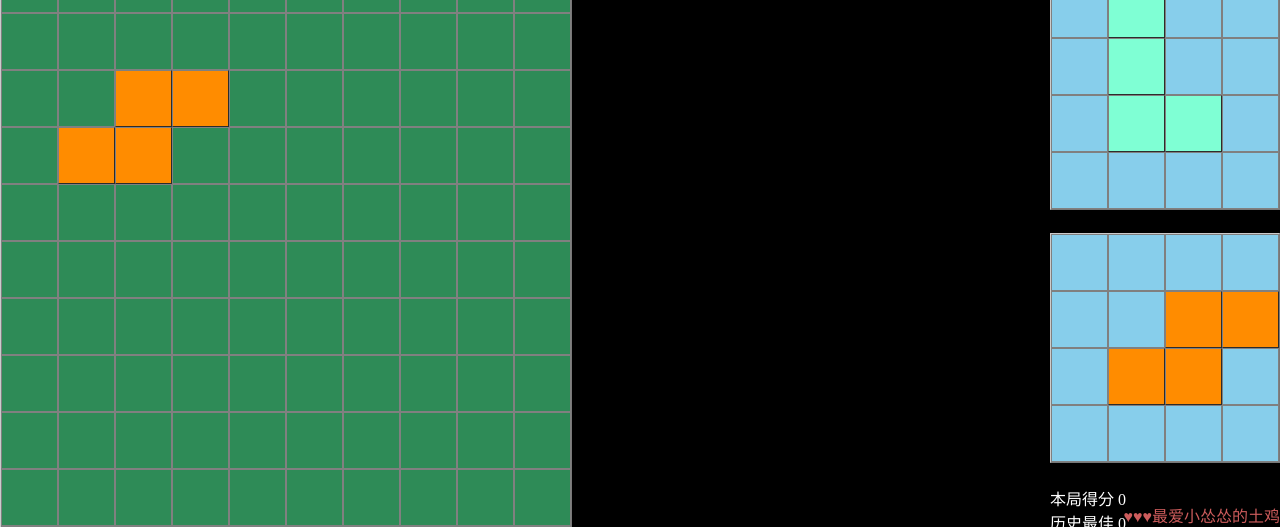
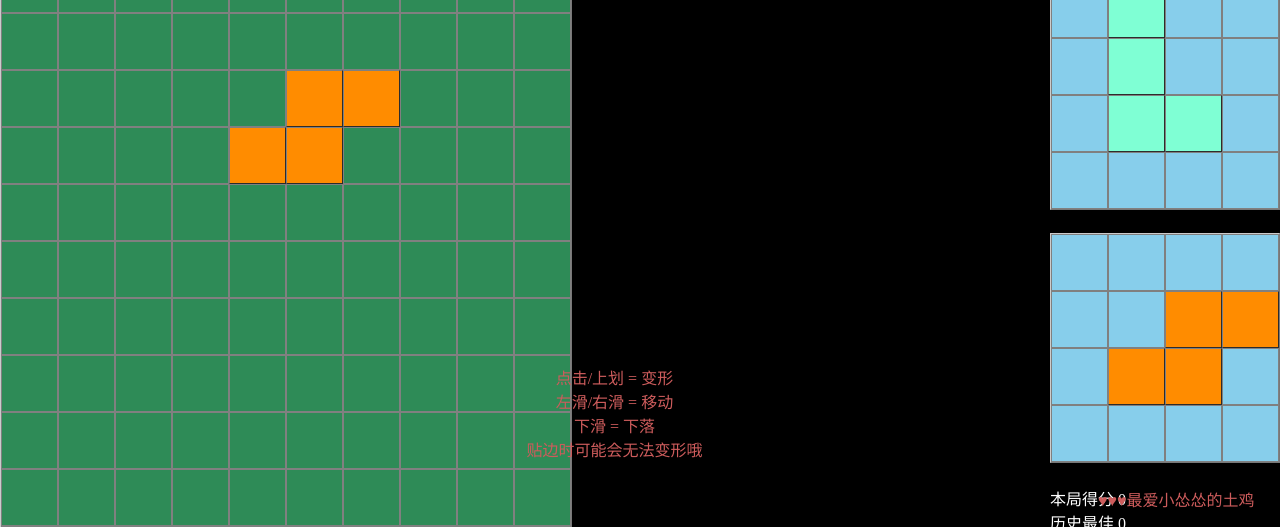
Before and after one commit to saatana97/russia-block, a Vue app: page / in a window 1280 px wide. Shown: the part 273-800 px from the top of the page. Built offline with nearby package versions, Linux system fonts and the light colour scheme; what vue-touch would draw is missing.

Commit message:
优化算法

```diff
--- a/index.html
+++ b/index.html
@@ -1,9 +1,9 @@
 <!DOCTYPE html>
 <html>
   <head>
-    <meta charset="utf-8">
-    <meta name="viewport" content="width=device-width,initial-scale=1.0">
-    <title>russia-blocks</title>
+    <meta charset="utf-8" />
+    <meta name="viewport" content="width=device-width,initial-scale=1.0" />
+    <title>给小怂怂玩的俄罗斯方块哦</title>
   </head>
   <body>
     <div id="app"></div>
--- a/src/App.vue
+++ b/src/App.vue
@@ -33,6 +33,10 @@
 			<button v-if="status===2" @click="restart">重新开始</button>
 		</div>
 		<div class="info">
+			<p>点击/上划 = 变形</p>
+			<p>左滑/右滑 = 移动</p>
+			<p>下滑 = 下落</p>
+			<p>贴边时可能会无法变形哦</p>
 			<p>♥♥♥最爱小怂怂的土鸡</p>
 		</div>
 	</div>
@@ -62,6 +66,7 @@ export default {
 		};
 	},
 	mounted() {
+		window.addEventListener("error", e => alert(e.message));
 		this.size = Math.floor(window.screen.availWidth / 14);
 		this.width = this.size * 10;
 		this.height = this.width * 2;
@@ -111,6 +116,7 @@ export default {
 				Block.instance(Block.randomType())
 			];
 			this.current = Block.instance(Block.randomType());
+			this.current.x = Math.floor(this.col / 2) - 2;
 			this.blocks = [];
 			for (let row = 0; row < this.row; row++) {
 				this.blocks.push(new Array(this.col).fill(0));
@@ -134,6 +140,7 @@ export default {
 							this.blocks[item[1]][item[0]] = this.current.color;
 						});
 						this.current = this.next.shift();
+						this.current.x = Math.floor(this.col / 2) - 2;
 						this.next.push(Block.instance(Block.randomType()));
 						if (this.collision(this.current)) {
 							this.status = 2;
@@ -160,6 +167,7 @@ export default {
 					this.speed = Math.max(1000 - this.scope, 100);
 					this.blocks.splice(row, 1);
 					this.blocks.unshift(new Array(this.col).fill(0));
+					row++;
 				}
 			}
 		},
@@ -405,12 +413,17 @@ html {
 				}
 			}
 			.info {
+				width: 100%;
 				position: fixed;
-				right: 0;
-				bottom: 0;
+				right: 2%;
+				bottom: 2%;
 				p {
 					color: indianred;
-					text-align: right;
+					text-align: center;
+					&:last-child {
+						text-align: right;
+						margin-top: 2%;
+					}
 				}
 			}
 		}
```
